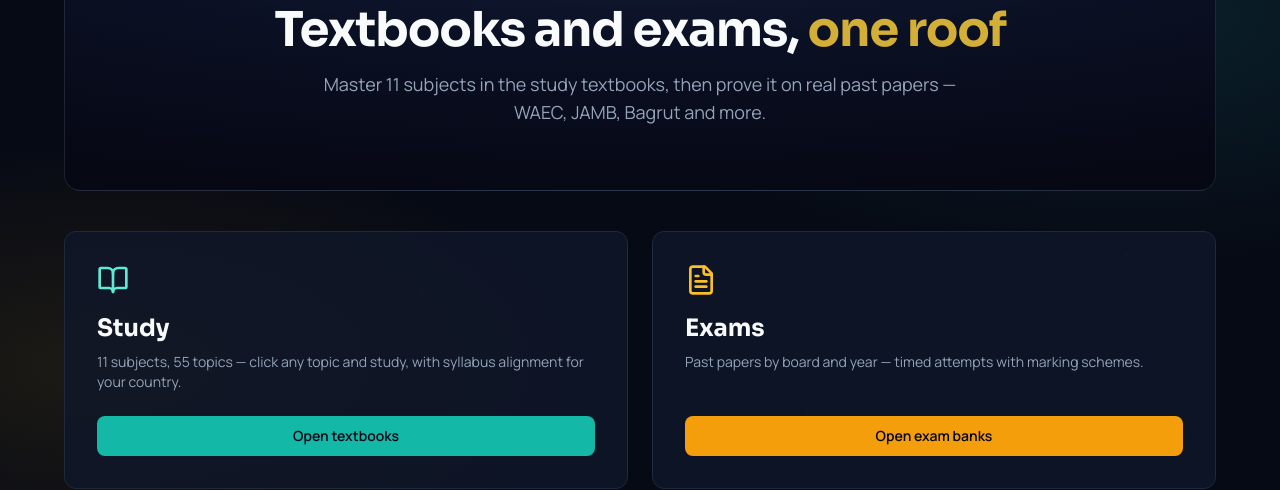
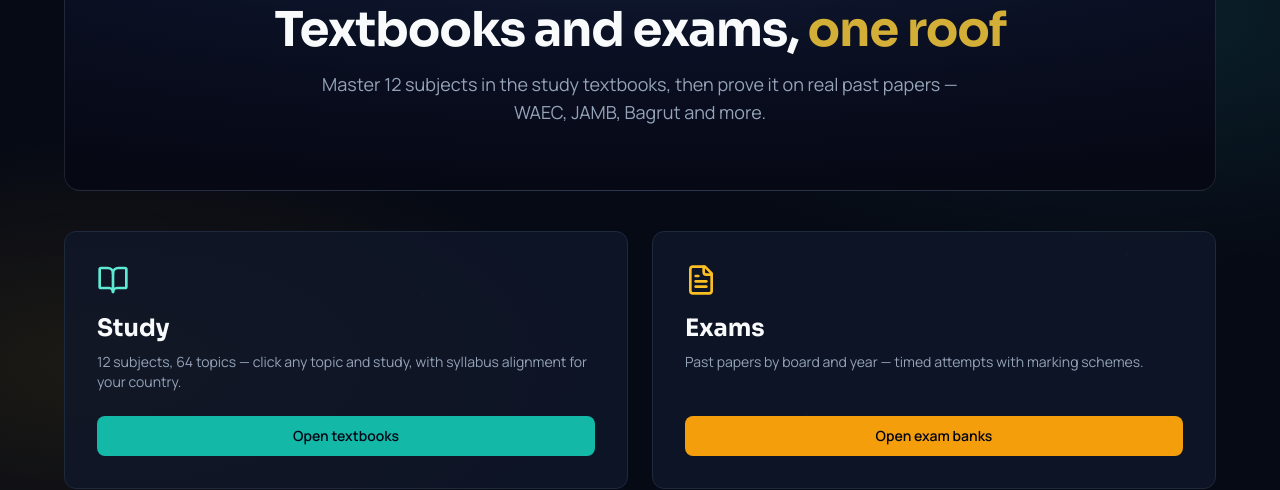
Before and after one commit to michaellegit28/Gnostiri, a Next.js app: page /highschool in a window 1280 px wide. Shown: the part 210-700 px from the top of the page. Built offline with nearby package versions, Linux system fonts and the light colour scheme; no server answers.

Commit message:
fix: render subject/topic counts from registry on highschool hub (was hardcoded 11/55)

```diff
--- a/src/app/highschool/page.tsx
+++ b/src/app/highschool/page.tsx
@@ -1,11 +1,14 @@
 import Link from "next/link";
 import { BookOpen, FileText, ChevronRight, Trophy } from "lucide-react";
 import { SectionMark } from "@/components/logo/GnostiriLogo";
+import { SUBJECTS, allTopicSlugs } from "@/lib/curriculum";
 
 export const dynamic = "force-dynamic";
 
 // High School hub: two doors — Study (textbooks) and Exams (past papers).
-export default function HighSchoolHub() {
+export default async function HighSchoolHub() {
+  const subjects = SUBJECTS.length;
+  const topics = allTopicSlugs().length;
   return (
     <div className="min-h-screen bg-transparent text-slate-50 p-6 md:p-12">
       <div className="max-w-6xl mx-auto space-y-10">
@@ -24,7 +27,7 @@ export default function HighSchoolHub() {
             Textbooks and exams, <span className="text-[#D4AF37]">one roof</span>
           </h1>
           <p className="text-slate-400 text-base md:text-lg max-w-2xl mx-auto">
-            Master 11 subjects in the study textbooks, then prove it on real past papers — WAEC, JAMB, Bagrut and more.
+            Master {subjects} subjects in the study textbooks, then prove it on real past papers — WAEC, JAMB, Bagrut and more.
           </p>
         </div>
 
@@ -33,7 +36,7 @@ export default function HighSchoolHub() {
             <div>
               <BookOpen className="w-8 h-8 text-teal-300 mb-4" />
               <h2 className="text-2xl font-serif font-bold mb-2">Study</h2>
-              <p className="text-slate-400 text-sm mb-6">11 subjects, 55 topics — click any topic and study, with syllabus alignment for your country.</p>
+              <p className="text-slate-400 text-sm mb-6">{subjects} subjects, {topics} topics — click any topic and study, with syllabus alignment for your country.</p>
             </div>
             <Link href="/highschool/study" className="inline-flex items-center justify-center gap-2 w-full py-2.5 px-4 rounded-lg bg-teal-500 text-slate-950 font-semibold text-sm hover:bg-teal-400 transition-colors focus:outline-none focus-visible:ring-2 focus-visible:ring-teal-400">
               Open textbooks
```
